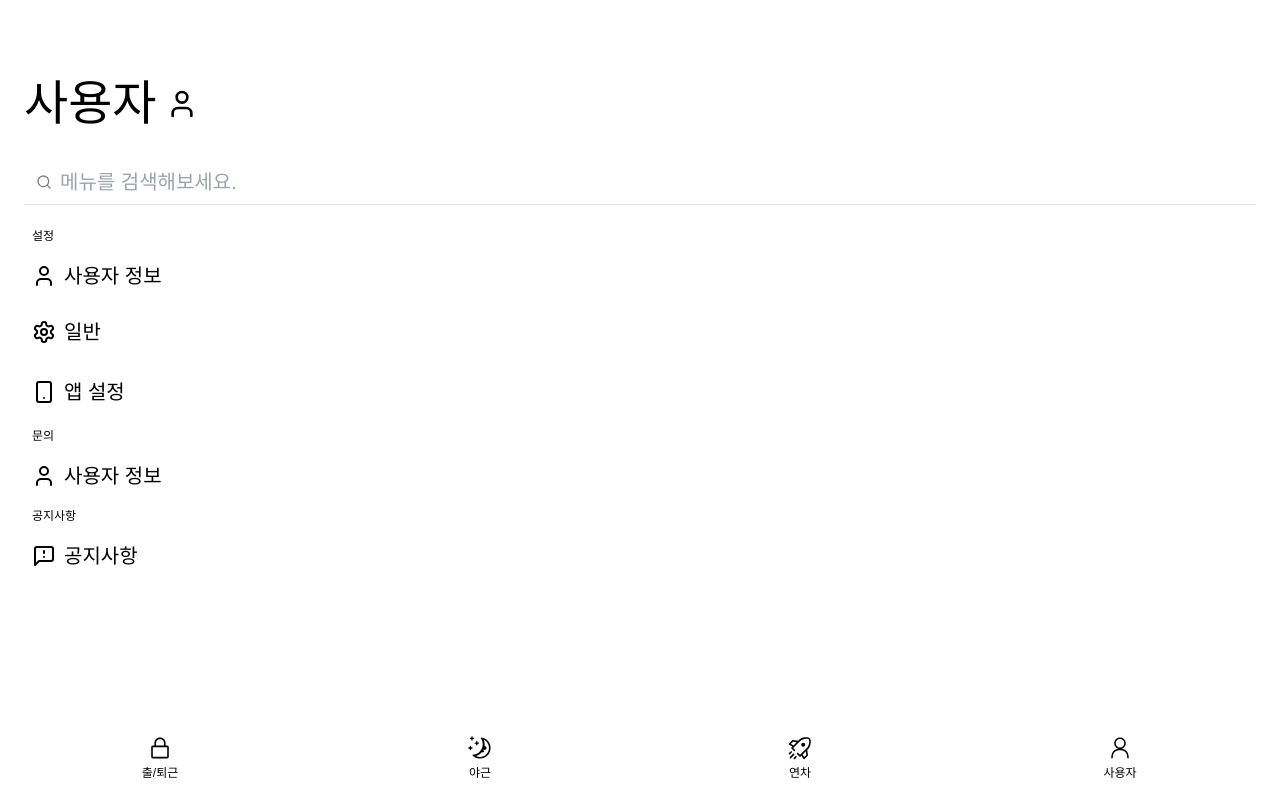
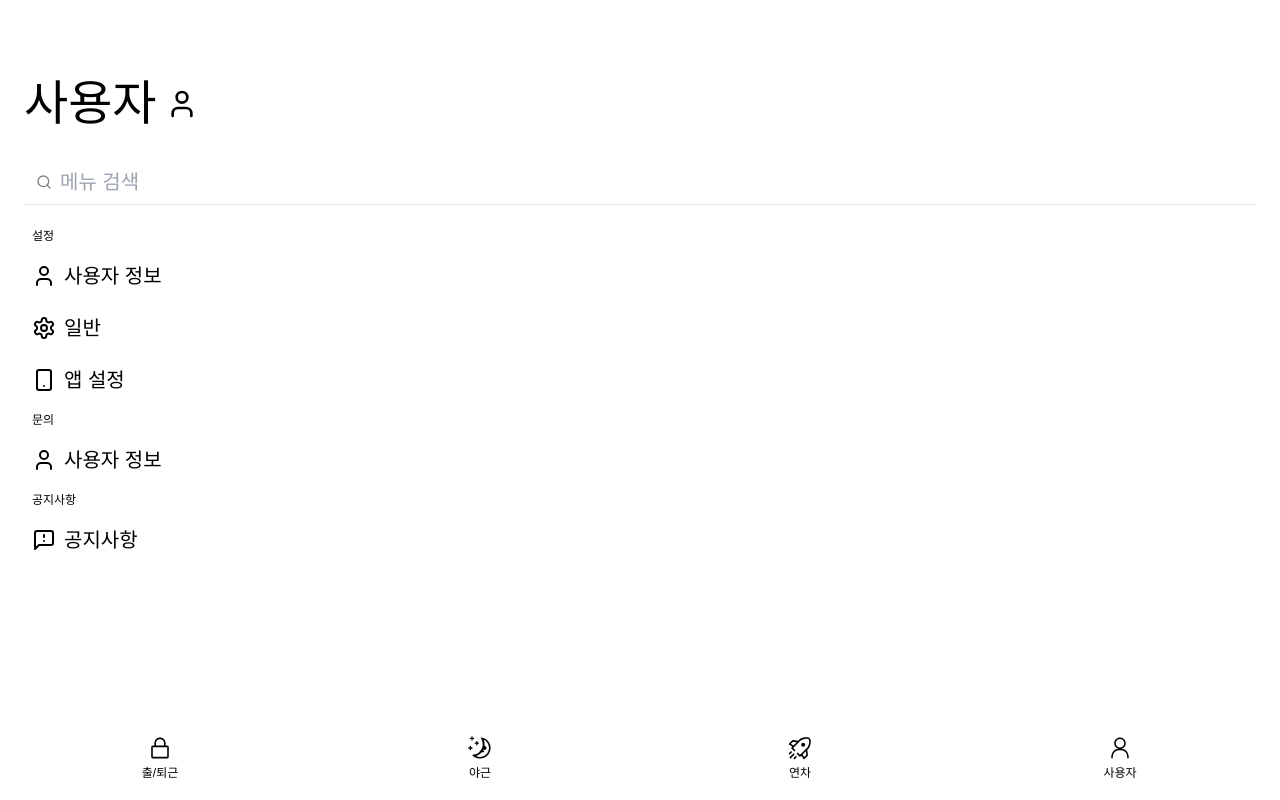
Before and after one commit to codma1123/timekey-app, a Next.js app: page /1/user in a window 1280 px wide. Built offline with nearby package versions, Linux system fonts and the light colour scheme; a web font is replaced by a local one.

Commit message:
chagne motion path

```diff
--- a/app/(main)/(routes)/[userId]/user/page.tsx
+++ b/app/(main)/(routes)/[userId]/user/page.tsx
@@ -1,12 +1,9 @@
 "use client";
 
-import { Command, CommandEmpty, CommandGroup, CommandInput, CommandItem, CommandList, CommandSeparator, CommandShortcut } from "@/components/ui/command";
-import Divider from "@/components/ui/divider";
-import { Separator } from "@/components/ui/separator";
-import { Skeleton } from "@/components/ui/skeleton";
+import { Command, CommandEmpty, CommandGroup, CommandInput, CommandItem, CommandList, CommandSeparator } from "@/components/ui/command";
 import Title from "@/components/ui/title";
 import { delay } from "@/lib/delay";
-import { Calculator, Calendar, CreditCard, MessageSquareWarning, Settings, Smartphone, SearchX, User } from "lucide-react";
+import { MessageSquareWarning, Settings, Smartphone, SearchX, User } from "lucide-react";
 import { redirect, usePathname } from "next/navigation";
 import { useEffect, useState } from "react";
 
@@ -30,7 +27,7 @@ const UserPage = () => {
       />
       <Command className="rounded-lg text-black">
         <CommandInput
-          placeholder="메뉴를 검색해보세요."
+          placeholder="메뉴 검색"
           className="text-xl"
         />
         <CommandList className="mt-4 overflow-visible">
@@ -43,33 +40,30 @@ const UserPage = () => {
           <CommandGroup heading="설정">
             <CommandItem>
               <User className="mr-2 h-6 w-6" />
-              <span className="text-xl">사용자 정보</span>
+              <span>사용자 정보</span>
             </CommandItem>
 
-            <CommandItem
-              className="active:bg-slate-100 transition-all duration-300 py-4"
-              onClick={() => redirect(path + "/general")}
-            >
+            <CommandItem onTouchEnd={() => redirect(path + "/general")}>
               <Settings className="mr-2 h-6 w-6" />
-              <span className="text-xl">일반</span>
+              <span>일반</span>
             </CommandItem>
-            <CommandItem className="active:bg-slate-100 transition-all duration-300 py-4">
+            <CommandItem>
               <Smartphone className="mr-2 h-6 w-6" />
-              <span className="text-xl">앱 설정</span>
+              <span>앱 설정</span>
             </CommandItem>
           </CommandGroup>
 
           <CommandGroup heading="문의">
             <CommandItem>
               <User className="mr-2 h-6 w-6" />
-              <span className="text-xl">사용자 정보</span>
+              <span>사용자 정보</span>
             </CommandItem>
           </CommandGroup>
 
           <CommandGroup heading="공지사항">
             <CommandItem>
               <MessageSquareWarning className="mr-2 h-6 w-6" />
-              <span className="text-xl">공지사항</span>
+              <span>공지사항</span>
             </CommandItem>
           </CommandGroup>
         </CommandList>
```
